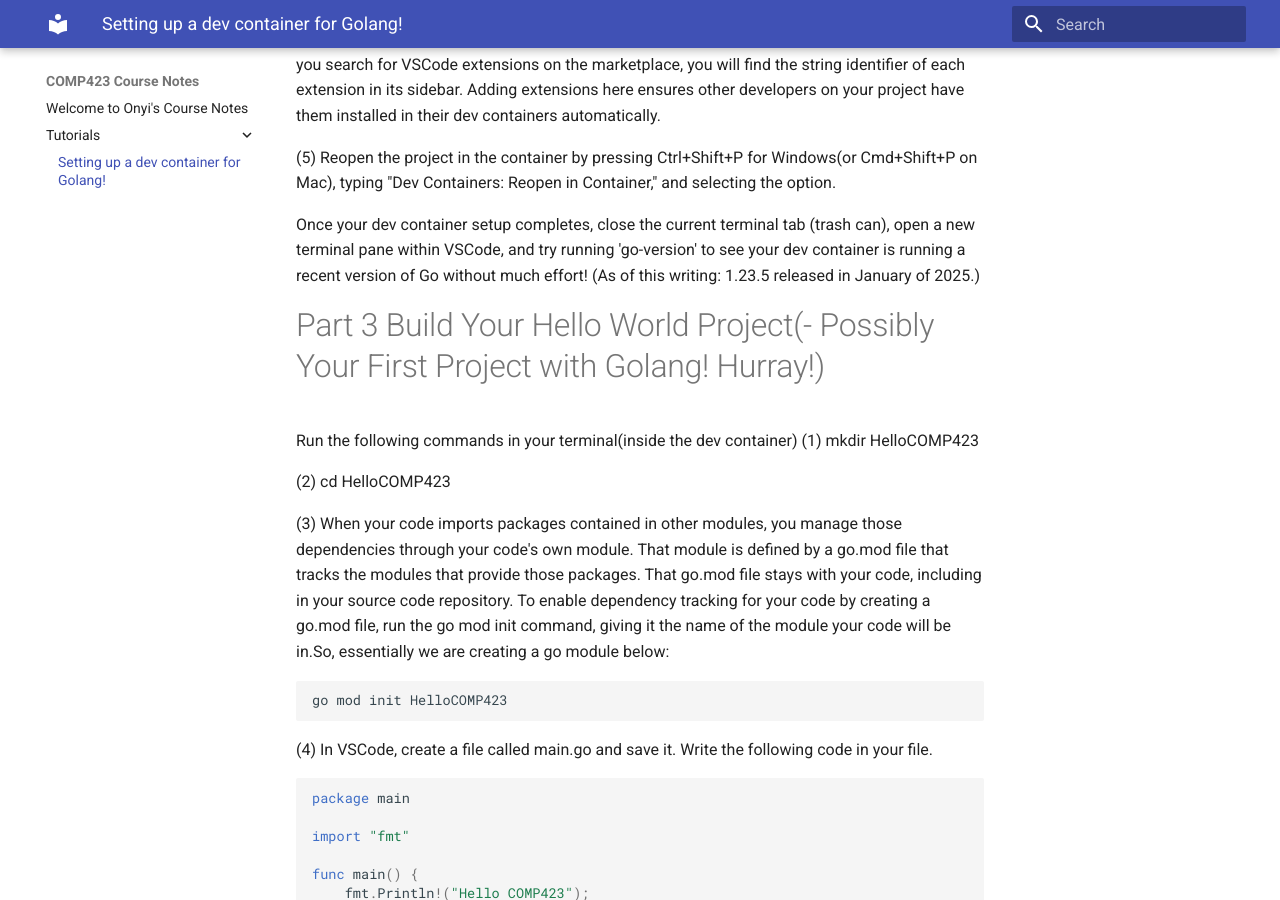
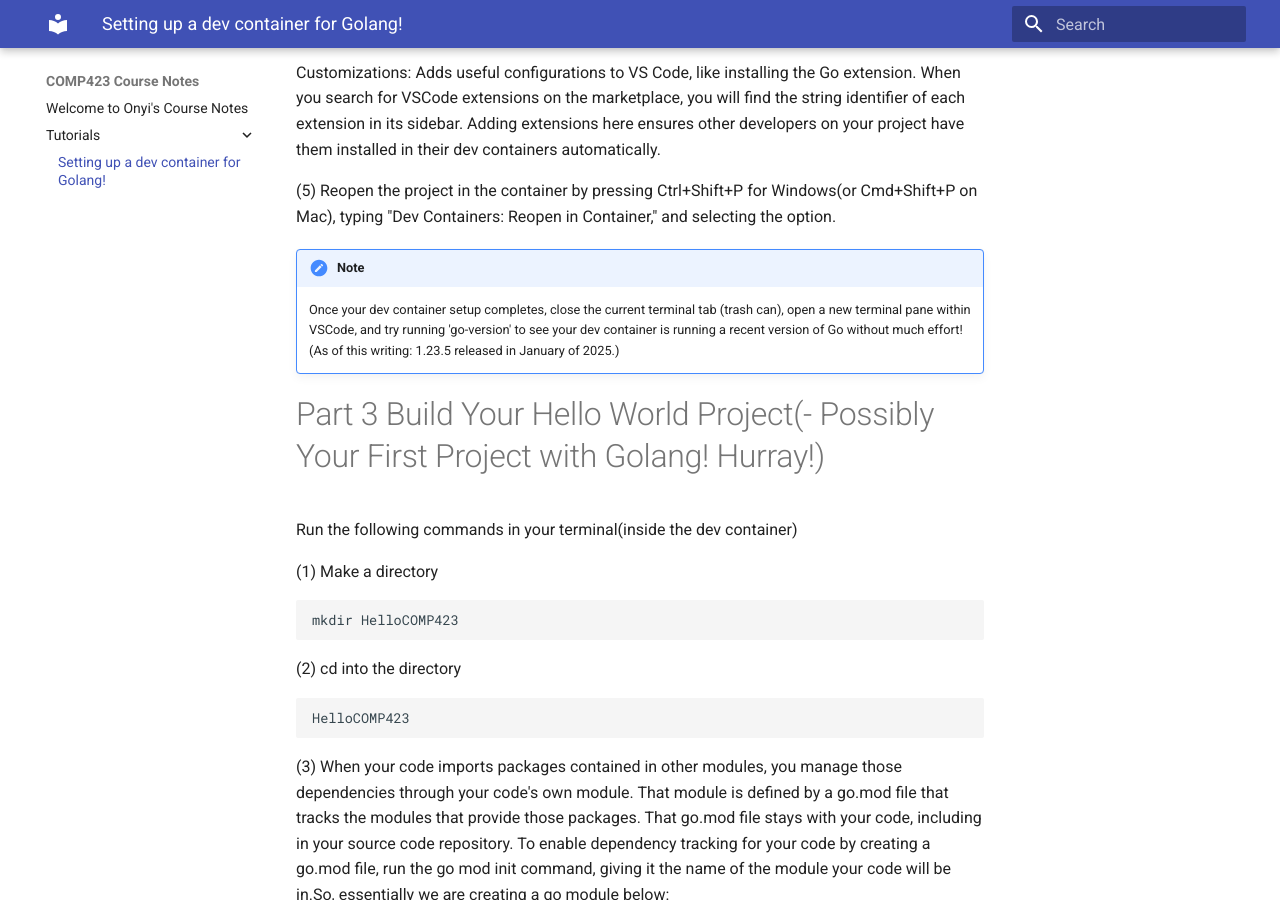
Before and after one commit to igtricia/comp423-course-notes, an MkDocs documentation site: the page built from docs/tutorials/go-setup.md, in a window 1280 px wide and 900 px high, scrolled down 2111 px. Built offline with MkDocs 1.6.1 and Material for MkDocs 9.7.7, drawn with Linux system fonts in a browser that asks for light colours; some of the changed text lies outside the part shown.

````diff
--- a/docs/tutorials/go-setup.md
+++ b/docs/tutorials/go-setup.md
@@ -77,13 +78,20 @@ git push --set-upstream origin main
 
 (5) Reopen the project in the container by pressing Ctrl+Shift+P for Windows(or Cmd+Shift+P on Mac), typing "Dev Containers: Reopen in Container," and selecting the option.
 
-Once your dev container setup completes, close the current terminal tab (trash can), open a new terminal pane within VSCode, and try running 'go-version' to see your dev container is running a recent version of Go without much effort! (As of this writing: 1.23.5 released in January of 2025.)
+!!! note "Note"
+    Once your dev container setup completes, close the current terminal tab (trash can), open a new terminal pane within VSCode, and try running 'go-version' to see your dev container is running a recent version of Go without much effort! (As of this writing: 1.23.5 released in January of 2025.)
 
 # Part 3 Build Your Hello World Project(- Possibly Your First Project with Golang! Hurray!)
 Run the following commands in your terminal(inside the dev container)
-(1) mkdir HelloCOMP423
 
-(2) cd HelloCOMP423
+(1) Make a directory
+    ```
+    mkdir HelloCOMP423
+    ```
+(2) cd into the directory
+    ```
+    HelloCOMP423
+    ```
 
 (3) When your code imports packages contained in other modules, you manage those dependencies through your code's own module. That module is defined by a go.mod file that tracks the modules that provide those packages. That go.mod file stays with your code, including in your source code repository. To enable dependency tracking for your code by creating a go.mod file, run the go mod init command, giving it the name of the module your code will be in.So, essentially we are creating a go module below:
 ```
@@ -117,7 +125,7 @@ After running this command in your terminal, an executable 'main' file will be c
 ```
 go run main.go
 ```
-
-The key difference between go run and go build is that go run compiles and immediately executes the code, while go build only compiles the code and creates an executable file in the current directory that you can run separately later as shown above.
+!!! note "What's the key difference"
+    The key difference between go run and go build is that go run compiles and immediately executes the code, while go build only compiles the code and creates an executable file in the current directory that you can run separately later as shown above.
 
 Alright-Congratulations! You have successfully setup your own Go development environment and written a program! Give yourself a pat on the back- and go out for a drink.
--- a/mkdocs.yml
+++ b/mkdocs.yml
@@ -1,6 +1,7 @@
 site_name: COMP423 Course Notes
 theme:
   name: material
+
 
 markdown_extensions:
   - pymdownx.highlight:
@@ -10,3 +11,6 @@ markdown_extensions:
   - pymdownx.inlinehilite
   - pymdownx.snippets
   - pymdownx.superfences
+  - admonition
+  - pymdownx.details
+  - pymdownx.superfences
````
Also changed, not shown: other parts of docs/tutorials/go-setup.md (+1 -0 lines).
